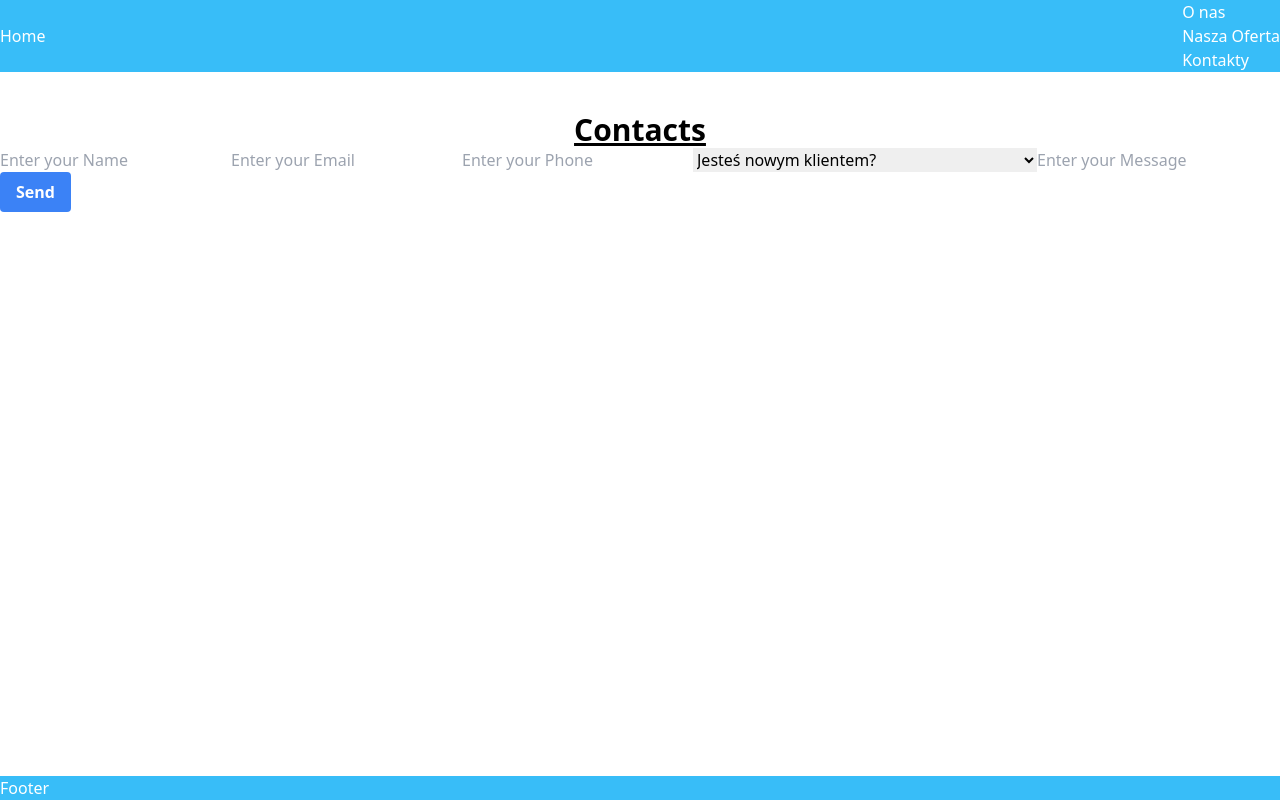
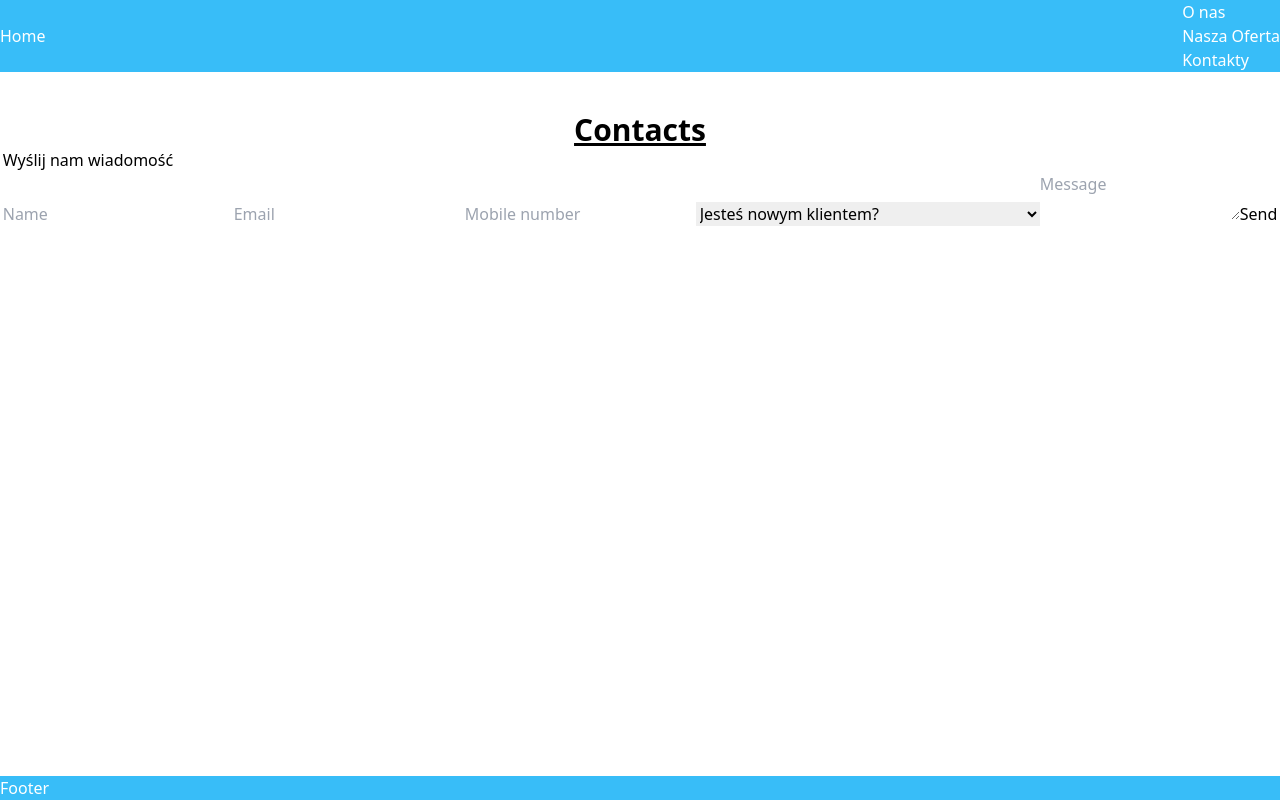
Before and after one commit to IGOR-RAK/template, a Next.js app: page /contacts in a window 1280 px wide. Built offline with nearby package versions, Linux system fonts and the light colour scheme.

Commit message:
Add react-hook-form

```diff
--- a/components/Form.tsx
+++ b/components/Form.tsx
@@ -1,6 +1,11 @@
 import React from "react";
 import axios from "axios";
 import { IMessage } from "../types";
+import { useForm, UseFormReturn, SubmitHandler } from "react-hook-form";
+type InputProps = React.DetailedHTMLProps<
+  React.InputHTMLAttributes<HTMLInputElement>,
+  HTMLInputElement
+>;
 
 const Form = () => {
   const [state, setState] = React.useState<IMessage>({
@@ -16,7 +21,6 @@ const Form = () => {
     if (e.target.files) {
       setState({ ...state, [e.target.name]: e.target.files[0] });
     } else {
-
       setState({ ...state, [e.target.name]: e.target.value });
     }
   }
@@ -57,18 +61,14 @@ const Form = () => {
     { label: "Nie jestem klientem", value: "neither" },
   ];
 
-
-
   const handleSelectChange = (e: React.ChangeEvent<HTMLSelectElement>) => {
-    const value = e.target.value
-    if(value === "unknown"||"new"||"current"||"neither"){
-      setState({...state, status : value} )
+    const value = e.target.value;
+    if (value === "unknown" || "new" || "current" || "neither") {
+      setState({ ...state, status: value });
     }
-
   };
-  console.log("render")
+  console.log("render");
   return (
-
     <form onSubmit={handleSubmit}>
       <input
         name="name"
@@ -97,11 +97,29 @@ const Form = () => {
         required
       />
 
-      <select value={state.status} onChange={handleSelectChange}>
-        {options.map((option,index) => (
-          <option key={index} value={option.value}>{option.label}</option>
+<div className="inline-block relative w-64">
+      <select
+        className="block appearance-none w-full bg-white border border-gray-400 hover:border-gray-500 px-4 py-2 pr-8 rounded shadow leading-tight focus:outline-none focus:shadow-outline"
+        value={state.status}
+        onChange={handleSelectChange}
+      >
+        {options.map((option, index) => (
+          <option key={index} value={option.value}>
+            {option.label}
+          </option>
         ))}
       </select>
+      <div className="pointer-events-none absolute inset-y-0 right-0 flex items-center px-2 text-gray-700">
+          <svg
+            className="fill-current h-4 w-4"
+            xmlns="http://www.w3.org/2000/svg"
+            viewBox="0 0 20 20"
+          >
+            <path d="M9.293 12.95l.707.707L15.657 8l-1.414-1.414L10 10.828 5.757 6.586 4.343 8z" />
+          </svg>
+        </div>
+</div>
+
 
       <input
         name="message"
@@ -112,7 +130,12 @@ const Form = () => {
         required
       />
 
-      <button className="bg-blue-500 hover:bg-blue-700 text-white font-bold py-2 px-4 rounded " type="submit">Send</button>
+      <button
+        className="bg-blue-500 hover:bg-blue-700 text-white font-bold py-2 px-4 rounded "
+        type="submit"
+      >
+        Send
+      </button>
     </form>
   );
 };
--- /dev/null
+++ b/components/form/Form.tsx
@@ -0,0 +1,122 @@
+import React from "react";
+import { useForm } from "react-hook-form";
+import axios from "axios";
+
+type InputProps = React.DetailedHTMLProps<
+  React.InputHTMLAttributes<HTMLInputElement>,
+  HTMLInputElement
+>;
+
+const Input = React.forwardRef<HTMLInputElement, InputProps>((props, ref) => (
+  <input ref={ref} {...props} />
+));
+
+type Option = {
+  label: React.ReactNode;
+  value: string | number | string[];
+};
+
+type SelectProps = React.DetailedHTMLProps<
+  React.SelectHTMLAttributes<HTMLSelectElement>,
+  HTMLSelectElement
+> & { options: Option[] };
+
+const Select = React.forwardRef<HTMLSelectElement, SelectProps>(
+  ({ options, ...props }, ref) => (
+    <select ref={ref} {...props}>
+      {options.map(({ label, value }, index) => (
+        <option key={index} value={value}>
+          {label}
+        </option>
+      ))}
+    </select>
+  )
+);
+
+interface IFormInput {
+  name: string;
+  email: string;
+  phone: string;
+  status: string;
+  message: string;
+}
+
+const Form: React.FC = () => {
+  const {
+    register,
+    handleSubmit,
+    reset,
+    formState: { errors },
+  } = useForm<IFormInput>();
+
+  const onSubmit = (data: IFormInput) => {
+    console.log(data);
+    const addMessage = () => {
+      const response = axios.post(
+        `https://sheltered-river-97651.herokuapp.com/api/forms`,
+        {
+          data
+        }
+      );
+      return response;
+    };
+    async function postMessage() {
+      try {
+        const res = await addMessage();
+        console.log(res.data);
+      } catch (error) {
+        let message;
+        if (error instanceof Error) message = error.message;
+        else message = String(error);
+        alert(message);
+      }
+    }
+
+    postMessage();
+    reset()
+
+  };
+
+  return (
+    <>
+      <h1>Wyślij nam wiadomość</h1>
+
+      <form onSubmit={handleSubmit(onSubmit)}>
+        <Input placeholder="Name" {...register("name", { required: true })} />
+        {errors?.name?.type === "required" && <p>This is required.</p>}
+
+        <Input placeholder="Email" {...register("email", { required: true })} />
+        {errors?.name?.type === "required" && <p>This is required.</p>}
+
+        <Input
+          placeholder="Mobile number"
+          {...register("phone", { required: true, pattern: /^\d{9}$/ })}
+        />
+        {errors?.phone?.type === "pattern" && (
+          <p>Please enter a valid phone number</p>
+        )}
+        {errors?.phone?.type === "required" && <p>Please enter phone number</p>}
+
+        <Select
+          {...register("status")}
+          options={[
+            { label: "Jesteś nowym klientem?", value: "unknown" },
+            { label: "Tak, jestem nowym potencjalnym klientem.", value: "new" },
+            { label: "Tak, jestem obecnym klientem.", value: "current" },
+            { label: "Nie jestem klientem", value: "neither" },
+          ]}
+        />
+
+        <textarea
+          placeholder="Message"
+          {...register("message", { required: true })}
+        />
+        {errors?.message?.type === "required" && <p>This is required.</p>}
+
+        <input type="submit" value="Send" />
+      </form>
+    </>
+  );
+};
+
+export default Form;
--- a/package.json
+++ b/package.json
@@ -12,7 +12,8 @@
     "axios": "^0.27.2",
     "next": "12.2.3",
     "react": "18.2.0",
-    "react-dom": "18.2.0"
+    "react-dom": "18.2.0",
+    "react-hook-form": "^7.33.1"
   },
   "devDependencies": {
     "@types/node": "18.6.1",
--- a/pages/contacts.tsx
+++ b/pages/contacts.tsx
@@ -4,7 +4,7 @@ import { GetStaticProps, GetStaticPaths, GetServerSideProps } from "next";
 import Layout from "../components/Layout";
 import { ReactElement } from "react";
 import Form from "../components/Form";
-
+import MyForm from "../components/form/Form";
 
 const Contacts = () => {
   return (
@@ -15,8 +15,10 @@ const Contacts = () => {
         <link rel="icon" href="/favicon.ico" />
       </Head>
       <h1 className="text-3xl font-bold underline"> Contacts</h1>
-      <Form/>
 
+      <div>
+        <MyForm />
+      </div>
     </>
   );
 };
```
Also changed, not shown: 1 other file (tests, documents, lock files or other folders).
